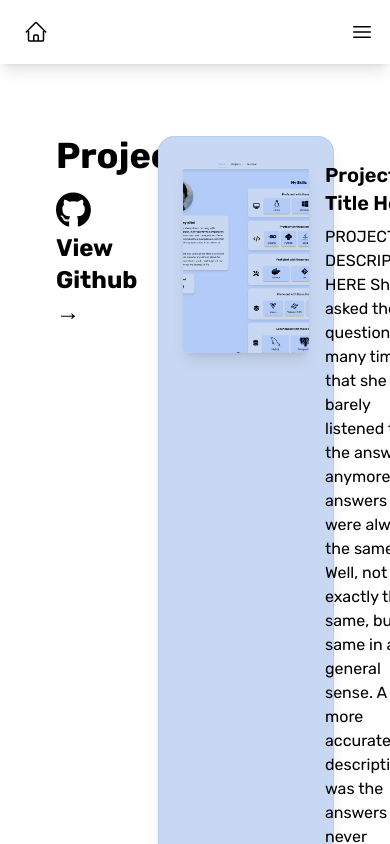
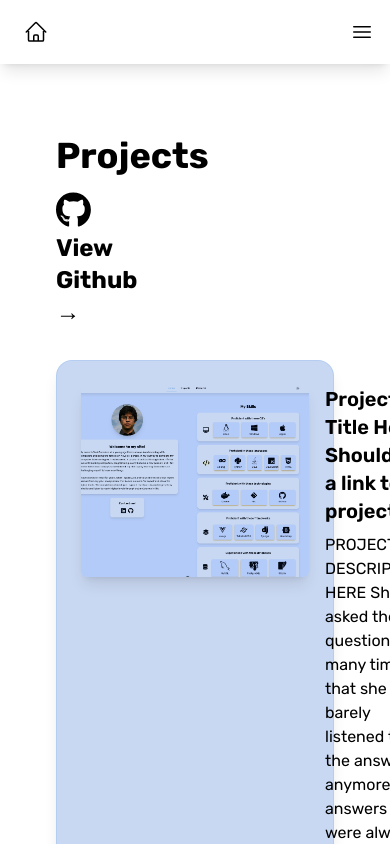
Before and after one commit to saul178/personal-website, a Vue app in the folder frontend/ui/: page /projects in a window 390 px wide. Shown: the top 844 px of the page. Built offline with nearby package versions, Linux system fonts and the light colour scheme.

Commit message:
wip: fixing the project cards for mobile

```diff
--- a/frontend/ui/src/views/Projects.vue
+++ b/frontend/ui/src/views/Projects.vue
@@ -11,7 +11,7 @@ at the top or bottom have total commits?
 -->
 
 <template>
-  <div class="flex px-8 py-12 gap-8">
+  <div class="flex flex-col md:flex-row px-8 py-12 gap-8">
     <!-- Left Sidebar -->
     <div class="w-1/4 flex flex-col space-y-4">
       <h2 class="text-4xl font-bold dark:text-primary">Projects</h2>
@@ -22,16 +22,17 @@ at the top or bottom have total commits?
     </div>
 
     <!-- Right Content Area -->
-    <div class="flex-1 space-y-6">
+    <div class="md:flex-1 flex-col space-y-6">
       <!-- Project Card 1 -->
-      <div class="flex group hover:-translate-y-1 bg-foreground backdrop-blur-sm p-6 rounded-2xl border
+      <div class="flex group hover:-translate-y-1 bg-foreground hover:bg-foreground/60 backdrop-blur-sm p-6 rounded-2xl border
         border-accent/20 transition-all duration-300 shadow-lg hover:shadow-accent/20">
-        <img class="h-48 w-80 mr-4 rounded-md shadow-lg object-cover"
+        <img class="h-48 w-80 mr-4 rounded-md shadow-lg object-cover "
           src="../assets/images/snapshot_2025-06-10_13-49-07.png" alt="Project 1">
 
         <div class="flex flex-col justify-between">
           <div>
-            <h3 class="text-xl font-semibold dark:text-primary">Project Title Here</h3>
+            <h3 class="text-xl font-semibold dark:text-primary">Project Title Here Should be a link
+              to project</h3>
             <div>
               <p class="mt-2 dark:text-secondary"> <!-- this need to change for lightmode -->
                 PROJECT DESCRIPTION HERE She's asked the question so many times that she barely listened to the answers
@@ -126,7 +127,7 @@ at the top or bottom have total commits?
     </div>
   </div>
 
-  <div class="flex px-8 py-12 gap-8">
+  <div class="flex md:flex-row flex-col px-8 py-12 gap-8">
     <div class="w-1/4 flex flex-col space-y-4">
       <h1 class="dark:text-primary font-bold text-3xl">My Github Activity</h1>
     </div>
```
